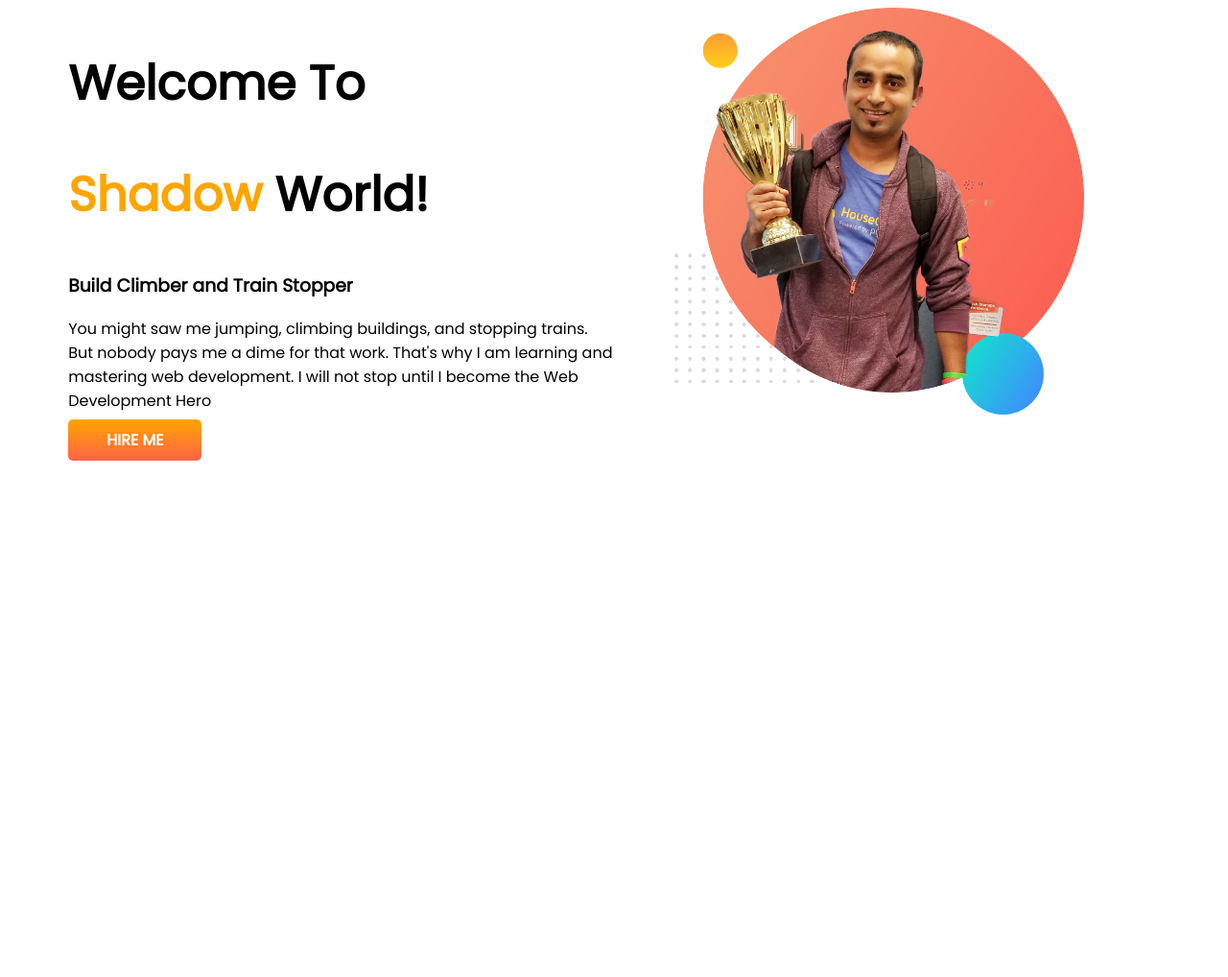
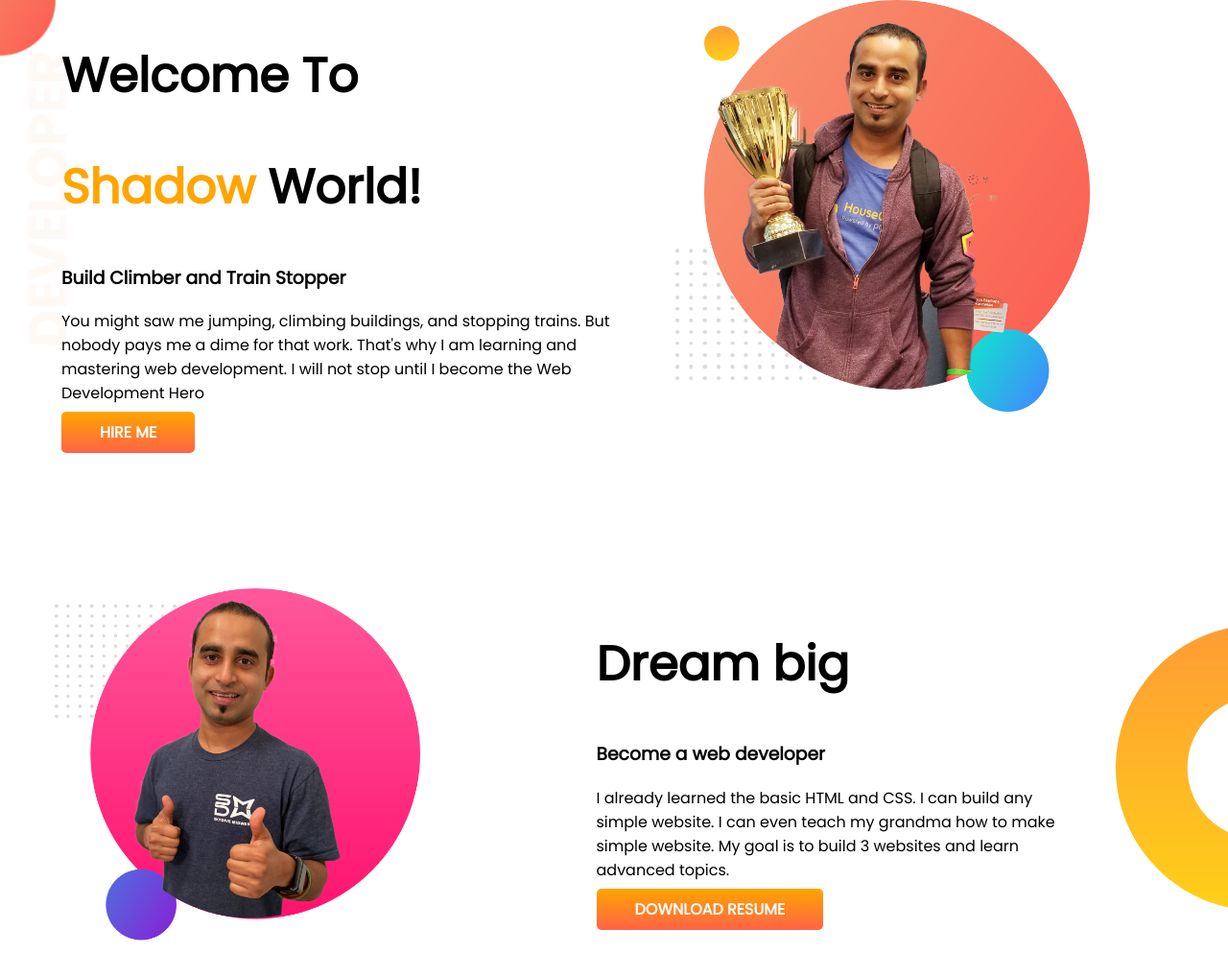
Before and after one commit to ShadowSakib/developer-portfolio, a plain HTML site: page index.html in a window 1280 px wide. Shown: the whole page at 96% size. Before the commit the page ends 800 px from the top, so only its background shows below. Drawn offline with Linux system fonts and the light colour scheme.

Commit message:
Dream Area Added

```diff
--- a/index.html
+++ b/index.html
@@ -11,7 +11,7 @@
     <link rel="stylesheet" href="style.css">
 </head>
 <body>
-    <section>
+    <section class="top-banner">
         <div class="half-width">
             <h1>Welcome To</h1>
             <h1><span class="orange-color">Shadow</span> World!</h1>
@@ -23,5 +23,17 @@
             <img src="images/jhankar.png" alt="">
         </div>
     </section>
+    <section class="dream-big">
+        <div class="half-width">
+            <img src="images/jhankar2.png" alt="">
+        </div>
+        <div class="half-width">
+            <h1>Dream big</h1>
+            <h3>Become a web developer</h3>
+            <p>I already learned the basic HTML and CSS. I can build any simple website. I can even teach my grandma how to make simple website. My goal is to build 3 websites and learn advanced topics.</p>
+            <a class="link-button" target="_blank" href="">DOWNLOAD RESUME</a>
+            </div>
+
+    </section>
 </body>
 </html>
--- a/style.css
+++ b/style.css
@@ -1,5 +1,6 @@
 body {
   font-family: "Poppins", sans-serif;
+  margin: 0;
 }
 h1 {
   font-size: 50px;
@@ -9,6 +10,7 @@ h1 {
 }
 section {
   display: flex;
+  margin-bottom: 150px;
 }
 .half-width {
   width: 50%;
@@ -25,3 +27,13 @@ section {
   padding: 10px 40px;
   border-radius: 5px;
 }
+.top-banner {
+  background-image: url(images/top-banner.png);
+  background-repeat: no-repeat;
+}
+.dream-big {
+  background-image: url(images/dream-bg.png);
+  background-repeat: no-repeat;
+  background-position: right;
+  padding-right: 150px;
+}
```
